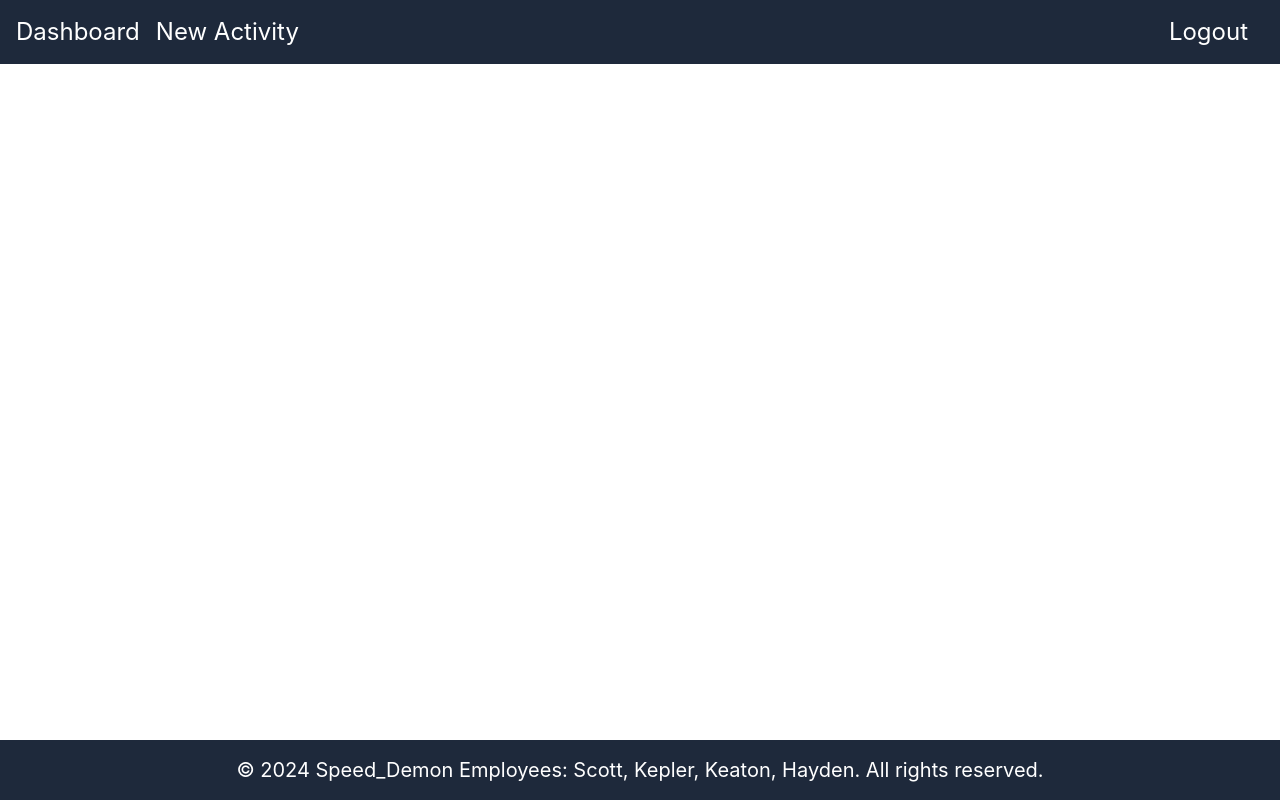
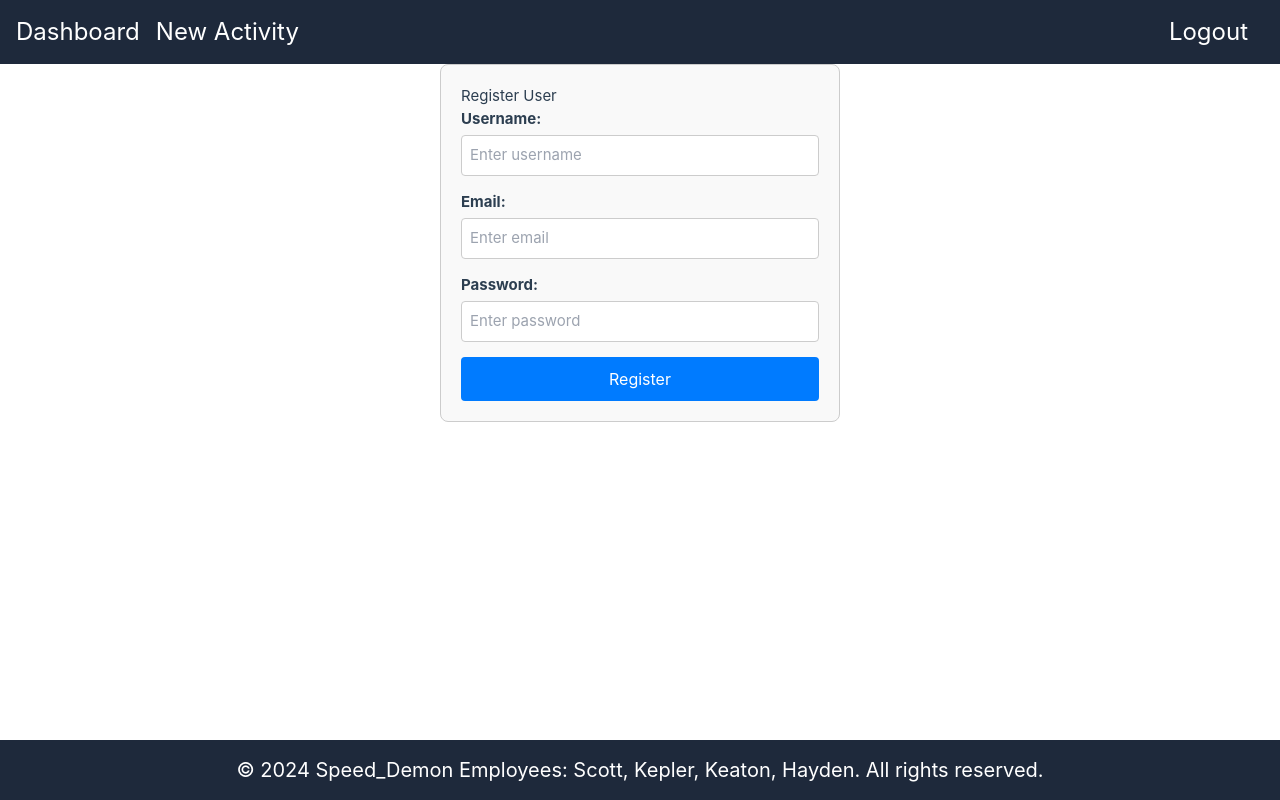
Before and after one commit to keplerridge/speeddemon, a Vue app: page /register in a window 1280 px wide. Built offline with nearby package versions, Linux system fonts and the light colour scheme.

Commit message:
Updated the name of the RegisterUser file because it makes more sense this way. Added the functionality to the server.js file. I do not have the database connection info so I can not test if that works yet. Added the form to the router so that I could see it.

```diff
--- /dev/null
+++ b/src/components/RegisterUser.vue
@@ -0,0 +1,144 @@
+<template>
+    <div class="register-form">
+      <h1>Register User</h1>
+      <form @submit.prevent="registerUser">
+        <div class="form-group">
+          <label for="username">Username:</label>
+          <input
+            type="text"
+            id="username"
+            v-model="user.username"
+            required
+            placeholder="Enter username"
+          />
+        </div>
+        <div class="form-group">
+          <label for="email">Email:</label>
+          <input
+            type="email"
+            id="email"
+            v-model="user.email"
+            required
+            placeholder="Enter email"
+          />
+        </div>
+        <div class="form-group">
+          <label for="password">Password:</label>
+          <input
+            type="password"
+            id="password"
+            v-model="user.password"
+            required
+            placeholder="Enter password"
+          />
+        </div>
+        <button type="submit">Register</button>
+      </form>
+      <div v-if="message" :class="messageClass">
+        {{ message }}
+      </div>
+    </div>
+  </template>
+
+  <script>
+  export default {
+    data() {
+      return {
+        user: {
+          username: '',
+          email: '',
+          password: '',
+        },
+        message: '',
+        messageClass: '',
+      };
+    },
+    methods: {
+      async registerUser() {
+        try {
+          const response = await fetch('http://localhost:3000/api/register', {
+            method: 'POST',
+            headers: { 'Content-Type': 'application/json' },
+            body: JSON.stringify(this.user),
+          });
+
+          const data = await response.json();
+          if (response.ok) {
+            this.message = data.message;
+            this.messageClass = 'success-message';
+            this.clearForm();
+          } else {
+            this.message = data.message || 'Registration failed.';
+            this.messageClass = 'error-message';
+          }
+        } catch (error) {
+          console.error('Error:', error);
+          this.message = 'An error occurred while registering the user.';
+          this.messageClass = 'error-message';
+        }
+      },
+      clearForm() {
+        this.user = {
+          username: '',
+          email: '',
+          password: '',
+        };
+      },
+    },
+  };
+  </script>
+
+  <style scoped>
+  .register-form {
+    max-width: 400px;
+    margin: 0 auto;
+    padding: 20px;
+    border: 1px solid #ccc;
+    border-radius: 8px;
+    background-color: #f9f9f9;
+  }
+
+  .form-group {
+    margin-bottom: 15px;
+  }
+
+  label {
+    display: block;
+    margin-bottom: 5px;
+    font-weight: bold;
+  }
+
+  input {
+    width: 100%;
+    padding: 8px;
+    border: 1px solid #ccc;
+    border-radius: 4px;
+    box-sizing: border-box;
+  }
+
+  button {
+    display: block;
+    width: 100%;
+    padding: 10px;
+    color: #fff;
+    background-color: #007bff;
+    border: none;
+    border-radius: 4px;
+    font-size: 16px;
+    cursor: pointer;
+  }
+
+  button:hover {
+    background-color: #0056b3;
+  }
+
+  .success-message {
+    color: green;
+    margin-top: 15px;
+  }
+
+  .error-message {
+    color: red;
+    margin-top: 15px;
+  }
+  </style>
--- a/src/router/index.js
+++ b/src/router/index.js
@@ -5,6 +5,7 @@ import Logout from "../views/Logout.vue";
 import SignUp from "../views/SignUp.vue";
 import NewActivity from "../views/NewActivity.vue";
 import NotFound from "../views/NotFound.vue";
+import RegisterUser from "../components/RegisterUser.vue";
 
 const router = createRouter({
   history: createWebHistory(import.meta.env.BASE_URL),
@@ -46,6 +47,11 @@ const router = createRouter({
       name: "timer",
       component: () => import("../components/Timer.vue"),
     },
+    {
+      path: "/register",
+      name: "register",
+      component: RegisterUser
+    }
   ],
 });
 
```
Also changed, not shown: src/components/LoginForm.vue (deleted), 1 other file (tests, documents, lock files or other folders).
